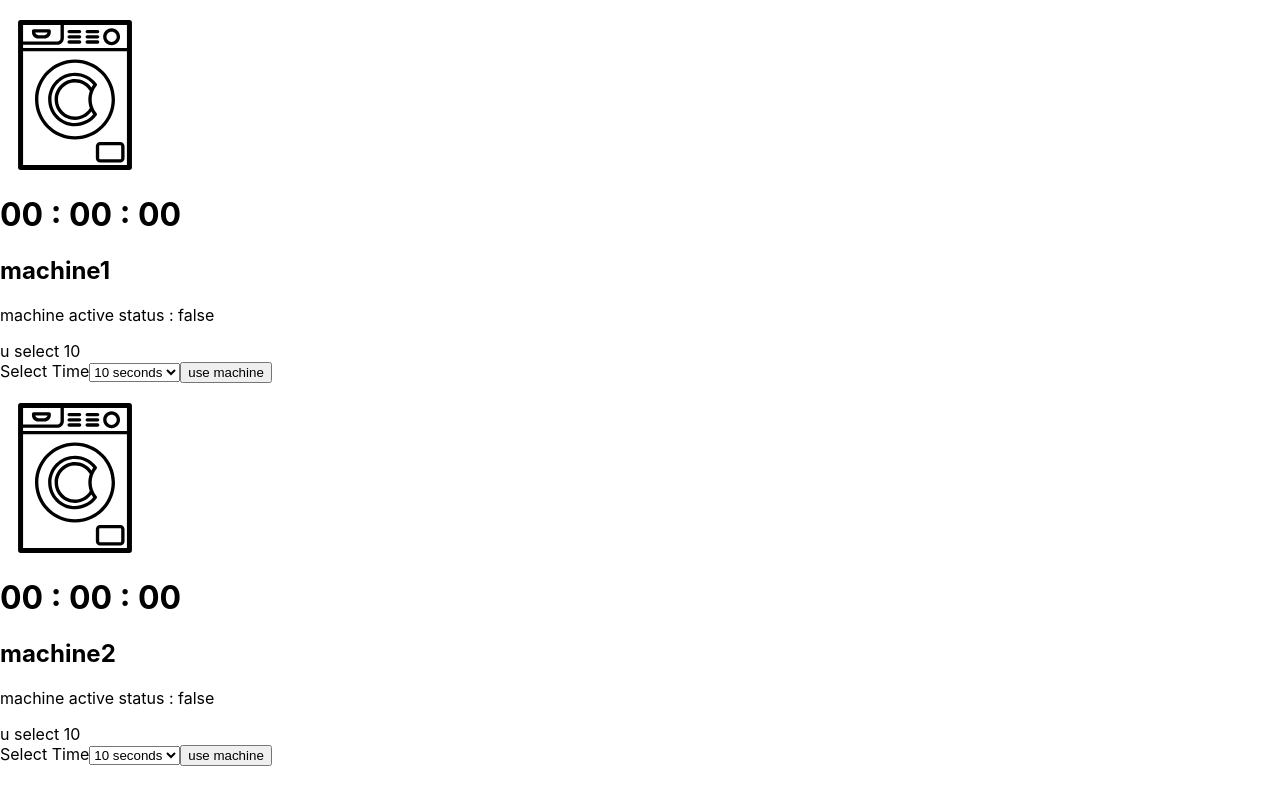
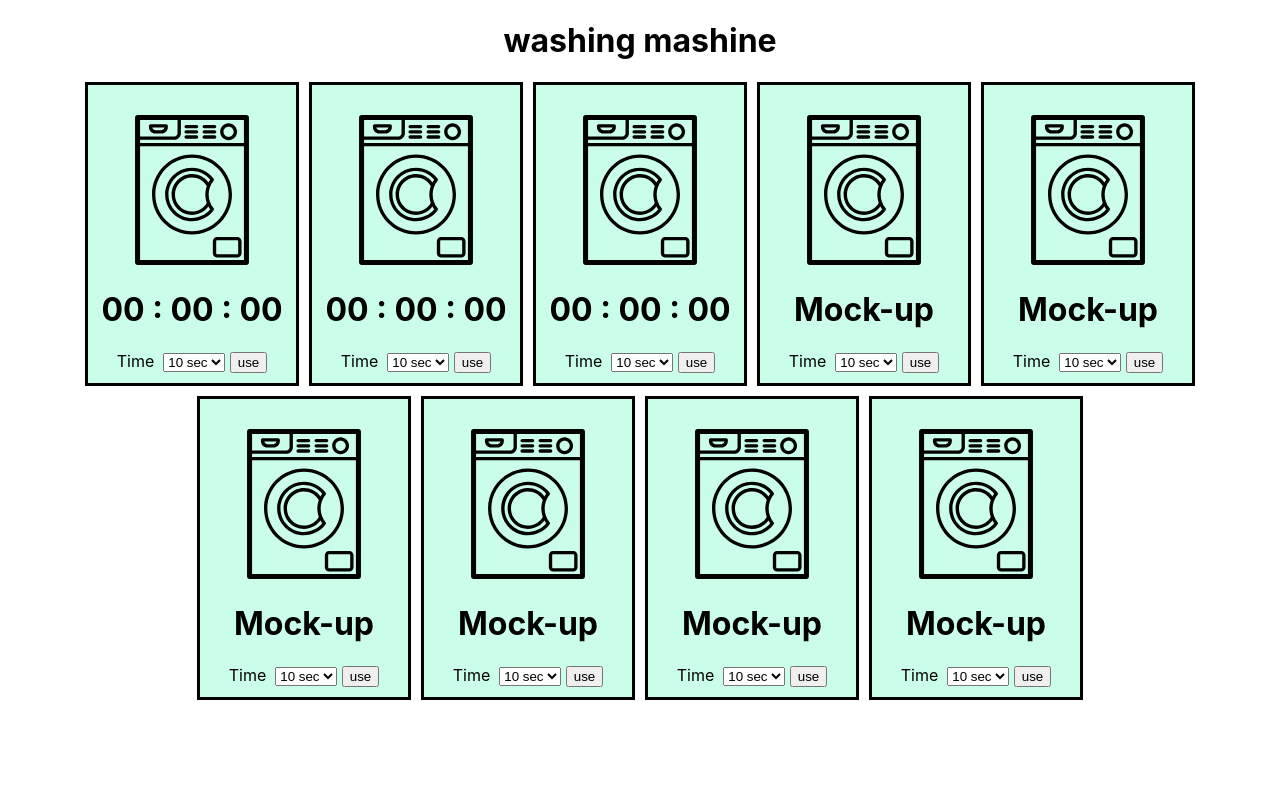
Before and after one commit to Nuttakorn-mp/washing-machine, a React (Create React App) app: page / in a window 1280 px wide. Built offline with nearby package versions, Linux system fonts and the light colour scheme.

Commit message:
clean Component

```diff
--- a/src/App.css
+++ b/src/App.css
@@ -41,6 +41,41 @@
   height: 150px;
   width: 150px;
 }
-/* .Machine{
 
-} */
+.container{
+  display: flex;
+  flex-wrap: wrap;
+  gap: 10px;
+  justify-content: center;
+}
+
+@media (max-width: 550px){
+  .container{
+    flex-direction: column;
+    align-items: center;
+  }
+}
+
+.machine{
+  width: 188px;
+  padding: 10px;
+  border-style: solid;
+  text-align: center;
+  background-color: #cafee9;
+}
+
+.grid{
+  display: grid;
+  height: 100vh;
+  grid-template-rows: 1fr 1fr;
+  grid-template-areas:
+  'head'
+  'body'
+}
+.head{
+  grid-area: head;
+  text-align: center;
+}
+.body{
+  grid-area: body;
+}
--- a/src/App.js
+++ b/src/App.js
@@ -3,24 +3,60 @@ import { legacy_createStore as createStore } from 'redux';
 
 // import { machineComponent } from './component/machineComponent'
 import machineComponent from './component/machineComponent'
-import {rootReducers} from './reducers/rootReducers'
+import exampleComponent from './component/exampleComponent'
+import { rootReducers } from './reducers/rootReducers'
 
-import {machine1_mapStateToProps, machine1_mapDispatchToProps} from './mapProps/machine1'
-import {machine2_mapStateToProps, machine2_mapDispatchToProps} from './mapProps/machine2'
+import { machine1_mapStateToProps, machine1_mapDispatchToProps } from './mapProps/machine1'
+import { machine2_mapStateToProps, machine2_mapDispatchToProps } from './mapProps/machine2'
+import { machine3_mapStateToProps, machine3_mapDispatchToProps } from './mapProps/machine3'
+
+import './App.css'
 
 const store = createStore(rootReducers)
 
 // structure => connect(mapStateToProps, mapDispatchToProps)
 const Machine1 = connect(machine1_mapStateToProps, machine1_mapDispatchToProps)(machineComponent)
 const Machine2 = connect(machine2_mapStateToProps, machine2_mapDispatchToProps)(machineComponent)
+const Machine3 = connect(machine3_mapStateToProps, machine3_mapDispatchToProps)(machineComponent)
+
+const MocMachine = exampleComponent
+
+
+const GridHead = ({ title }) => {
+  return (
+    <h1 className='head'>
+      {title}
+    </h1>
+  )
+}
+
+const GridBody = ({ children }) => {
+  return (
+    <div className='body'>
+      <div className='container'>
+        {children}
+      </div>
+    </div>
+  )
+}
 
 function App() {
   return (
     <Provider store={store}>
-      <div>
-        <Machine1 number={1}/>
-        <Machine2 number={2}/>
-      </div>
+      <GridHead title={'washing mashine'} />
+      <GridBody>
+          <Machine1 id={'Machine1'} />
+          <Machine2 id={'Machine2'} />
+          <Machine3 id={'Machine3'} />
+          <MocMachine />
+          <MocMachine />
+          <MocMachine />
+          <MocMachine />
+          <MocMachine />
+          <MocMachine />
+      </GridBody>
+
+
     </Provider>
   );
 }
--- a/src/action.js
+++ b/src/action.js
@@ -3,7 +3,6 @@ export function getRemainingSeconds(timer) {
     if (sec > 9) { return sec }
     else { return '0' + sec }
 }
-
 export function getRemainingMinutes(timer) {
     let min = Math.floor((timer / 60) % 60)
     if (min > 9) { return min }
--- /dev/null
+++ b/src/component/exampleComponent.js
@@ -0,0 +1,47 @@
+import machineLogo from '../washingMachine.svg'
+import '../App.css';
+function changeColor(e){
+    let color = e.target.parentElement.style.background
+    // red   => #ff3243b5
+    // green => #cafee9
+    let red = "rgba(255, 50, 67, 0.71)"
+    if(color){
+        if(color === red){
+            // console.log(true)
+            return '#cafee9'
+        }
+        return '#ff3243b5'
+
+    }
+    else{return'#ff3243b5'}
+}
+
+function MachineComponent() {
+    return (
+        <div className='machine'>
+            <br />
+            <img className='Machine-Logo' src={machineLogo} alt="logo" />
+            <h1>Mock-up</h1>
+
+            <label>
+                Time &nbsp;
+                <select
+                    name="selectedTime"
+                    defaultValue={"10 seconds"}>
+                    <option value={10}>10 sec</option>
+                    <option value={60}>1 min</option>
+                    <option value={3600}>1 hr</option>
+                </select>
+            </label>
+            &nbsp;
+            {/* onClick={()=>document.getElementById('m').style.background = '#ff3243b5'} */}
+            <button onClick={(e)=>
+                e.target.parentElement.style.background=changeColor(e)
+                }>
+                use
+            </button>
+        </div>
+    )
+}
+
+export default MachineComponent
--- a/src/component/machineComponent.js
+++ b/src/component/machineComponent.js
@@ -4,16 +4,77 @@ import { getRemainingHours, getRemainingMinutes, getRemainingSeconds } from '../
 import machineLogo from '../washingMachine.svg'
 import '../App.css';
 
-function MachineComponent({ useMachine, finishMachine, machine, number }) {
+function updateColor(machineActive, id) {
+    // red   => #ff3243b5
+    // green => #cafee9
+    if (machineActive) {
+        //active => true => color red
+        document.getElementById(id).style.background = '#ff3243b5'
+    }
+    else {
+        //active => false => color green
+        document.getElementById(id).style.background = '#cafee9'
+    }
+}
+
+function MachineComponent({ useMachine, finishMachine, machine, id }) {
     const [timer, setTimer] = useState(0)
     const [seconds, setSeconds] = useState('00')
     const [minutes, setMinutes] = useState('00')
     const [hours, setHours] = useState('00')
-
     const [selected, setSelected] = useState(10);
 
+    const ClickSelectTime = ({ children }) => {
+        return (
+            <label>
+                Time &nbsp;
+                <select
+                    name="selectedTime"
+                    onChange={handleChange}
+                    disabled={machine}
+                    defaultValue={"10 seconds"}>
+                    {children}
+                </select>
+                &nbsp;
+            </label>
+        )
+    }
+
+    const UseMachineButton = () => {
+        return (
+            <button
+                onClick={OnClickReset}
+                disabled={machine}>
+                use
+            </button>
+        )
+    }
+
+    const MachineLogo = () => {
+        return (
+            <>
+                <br />
+                <img className='Machine-Logo' src={machineLogo} alt="logo" />
+            </>
+        )
+    }
+
+    const ShowMachineTime = () => {
+        return (
+            <h1>{hours} : {minutes} : {seconds}</h1>
+        )
+    }
+
+    const Machine = ({ children }) => {
+        return (
+            <div className='machine' id={id}>
+                {children}
+            </div>
+        )
+    }
+
     useEffect(() => {
-        console.log()
+        updateColor(machine, id)
         if (timer >= 0) {
             const interval = setInterval(() => {
                 setTimer(time => time - 1)
@@ -26,11 +87,12 @@ function MachineComponent({ useMachine, finishMachine, machine, number }) {
             }
         }
         else { finishMachine() }
-    }, [timer, finishMachine])
+    }, [timer, finishMachine, machine, id])
 
     function OnClickReset() {
         setTimer(selected)
         useMachine()
+
     }
     function handleChange(e) {
         setSelected(e.target.value)
@@ -38,33 +100,16 @@ function MachineComponent({ useMachine, finishMachine, machine, number }) {
 
 
     return (
-        <div>
-            <br></br>
-            <img className='Machine-Logo' src={machineLogo} alt="logo" />
-            <h1>{hours} : {minutes} : {seconds}</h1>
-
-            <h2>machine{number} </h2>
-            <p>machine active status : {String(machine)}</p>
-            <div>u select {selected}</div>
-
-            <label>
-                Select Time
-                <select
-                    name="selectedTime"
-                    onChange={handleChange}
-                    defaultValue={"10 seconds"}>
-                    <option value={10}>10 seconds</option>
-                    <option value={60}>1 minutes</option>
-                    <option value={3600}>1 hours</option>
-                </select>
-            </label>
-
-            <button
-                onClick={OnClickReset}
-                disabled={machine ? true : false}>
-                use machine
-            </button>
-        </div>
+        <Machine>
+            <MachineLogo />
+            <ShowMachineTime />
+            <ClickSelectTime>
+                <option value={10}>10 sec</option>
+                <option value={60}>1 min</option>
+                <option value={3600}>1 hr</option>
+            </ClickSelectTime>
+            <UseMachineButton />
+        </Machine>
     )
 }
 
--- a/src/dispatch.js
+++ b/src/dispatch.js
@@ -1,15 +1,23 @@
+// machine1
 export const workingMachine1 = () => ({
     type: 'WORKING1'
 });
-
-export const workingMachine2 = () => ({
-    type: 'WORKING2'
-});
-
 export const finishMachine1 = () =>({
     type : 'FINISH1'
 });
 
+// machine2
+export const workingMachine2 = () => ({
+    type: 'WORKING2'
+});
 export const finishMachine2 = () =>({
     type : 'FINISH2'
 });
+
+// machine3
+export const workingMachine3 = () => ({
+    type: 'WORKING3'
+});
+export const finishMachine3 = () =>({
+    type : 'FINISH3'
+});
--- /dev/null
+++ b/src/mapProps/machine3.js
@@ -0,0 +1,13 @@
+import { workingMachine3, finishMachine3 } from '../dispatch'
+
+export const machine3_mapDispatchToProps = dispatch => {
+    return {
+        useMachine: () => dispatch(workingMachine3()),
+        finishMachine: () => dispatch(finishMachine3()),
+    }
+}
+export const machine3_mapStateToProps = state => {
+    return {
+        machine: state.machine3Reducer,
+    }
+}
--- a/src/reducers/machine.js
+++ b/src/reducers/machine.js
@@ -7,7 +7,6 @@ export default function machine(state = false, action) {
       console.log('finish1')
       return false;
     default:
-      // console.log('not working1')
       return state;
   }
 }
--- a/src/reducers/machine2.js
+++ b/src/reducers/machine2.js
@@ -7,7 +7,6 @@ export default function machine2(state = false, action) {
       console.log('finish2')
       return false;
     default:
-      // console.log('not working2')
       return state;
   }
 }
--- /dev/null
+++ b/src/reducers/machine3.js
@@ -0,0 +1,12 @@
+export default function machine3(state = false, action) {
+    switch (action.type) {
+      case 'WORKING3':
+        console.log('working3')
+        return true;
+      case 'FINISH3':
+        console.log('finish3')
+        return false;
+      default:
+        return state;
+    }
+  }
--- a/src/reducers/rootReducers.js
+++ b/src/reducers/rootReducers.js
@@ -1,7 +1,9 @@
 import { combineReducers } from 'redux';
 import machine1Reducer from './machine';
 import machine2Reducer from './machine2';
+import machine3Reducer from './machine3';
 export const rootReducers = combineReducers({
     machine1Reducer,
     machine2Reducer,
+    machine3Reducer,
 })
```
